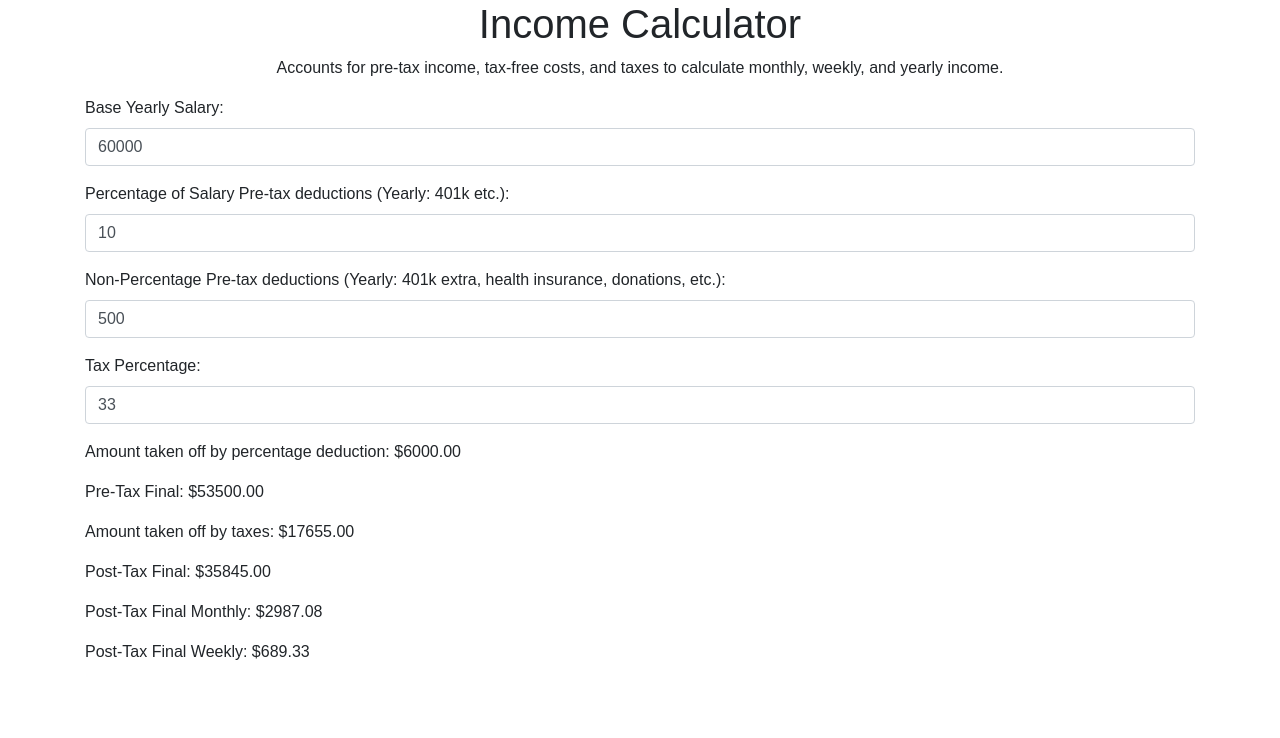
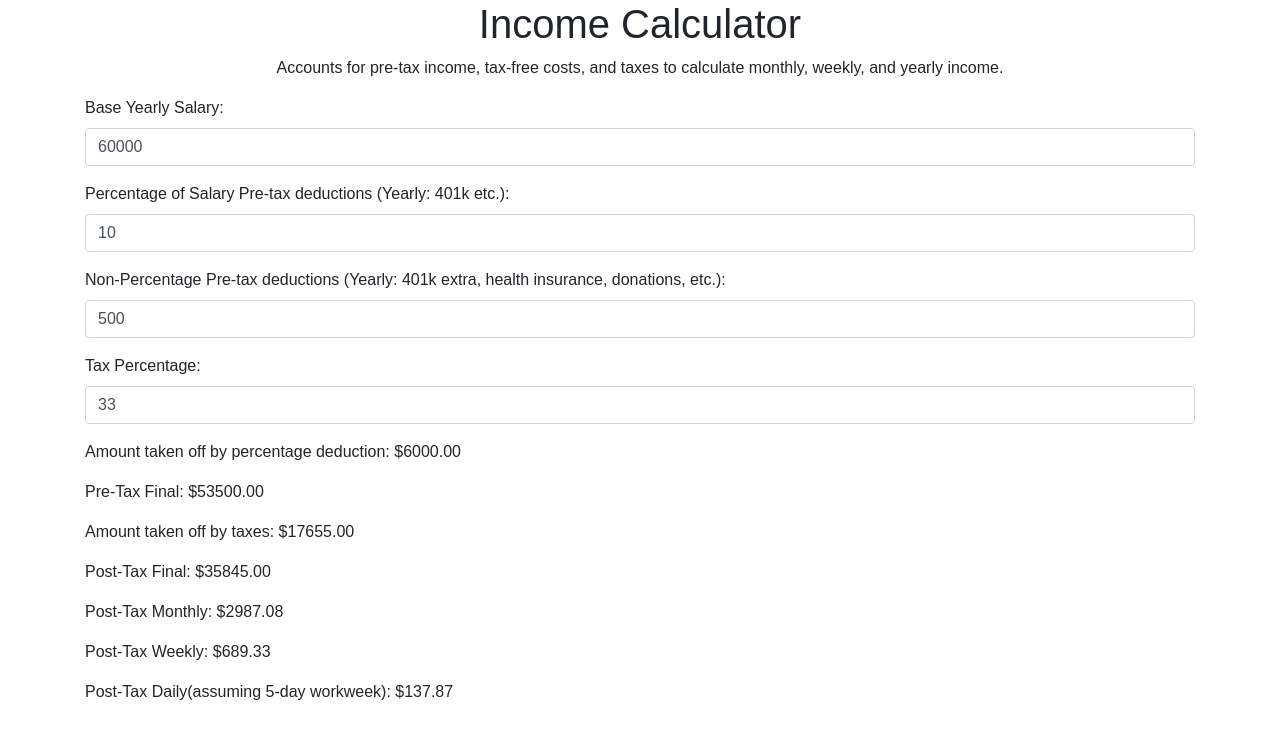
Before and after one commit to jtcanfield/income-calculator, a React (Create React App) app: page / in a window 1280 px wide. Shown: the top 738 px of the page. Built offline with nearby package versions, Linux system fonts and the light colour scheme.

Commit message:
Add 5 day workweek calculations

```diff
--- a/src/App.js
+++ b/src/App.js
@@ -15,6 +15,7 @@ class App extends Component {
       post_tax_final: "",
       post_tax_final_monthly: "",
       post_tax_final_weekly: "",
+      post_tax_final_daily: "",
     };
     this.submitform = this.submitform.bind(this)
   }
@@ -40,8 +41,9 @@ class App extends Component {
     var post_tax_final = (pretax - taxes_cost).toFixed(2);
     var post_tax_final_monthly = (post_tax_final / 12).toFixed(2);
     var post_tax_final_weekly = (post_tax_final / 52).toFixed(2);
+    var post_tax_final_daily = (post_tax_final_weekly / 5).toFixed(2);
     this.setState({pretax_percent_deduct, pretax, taxes_cost, post_tax_final,
-      post_tax_final_monthly, post_tax_final_weekly})
+      post_tax_final_monthly, post_tax_final_weekly, post_tax_final_daily})
   }
 
   render() {
@@ -95,8 +97,9 @@ class App extends Component {
           <p>Pre-Tax Final: ${this.state.pretax}</p>
           <p>Amount taken off by taxes: ${this.state.taxes_cost}</p>
           <p>Post-Tax Final: ${this.state.post_tax_final}</p>
-          <p>Post-Tax Final Monthly: ${this.state.post_tax_final_monthly}</p>
-          <p>Post-Tax Final Weekly: ${this.state.post_tax_final_weekly}</p>
+          <p>Post-Tax Monthly: ${this.state.post_tax_final_monthly}</p>
+          <p>Post-Tax Weekly: ${this.state.post_tax_final_weekly}</p>
+          <p>Post-Tax Daily(assuming 5-day workweek): ${this.state.post_tax_final_daily}</p>
         </div>
       </div>
     );
```
